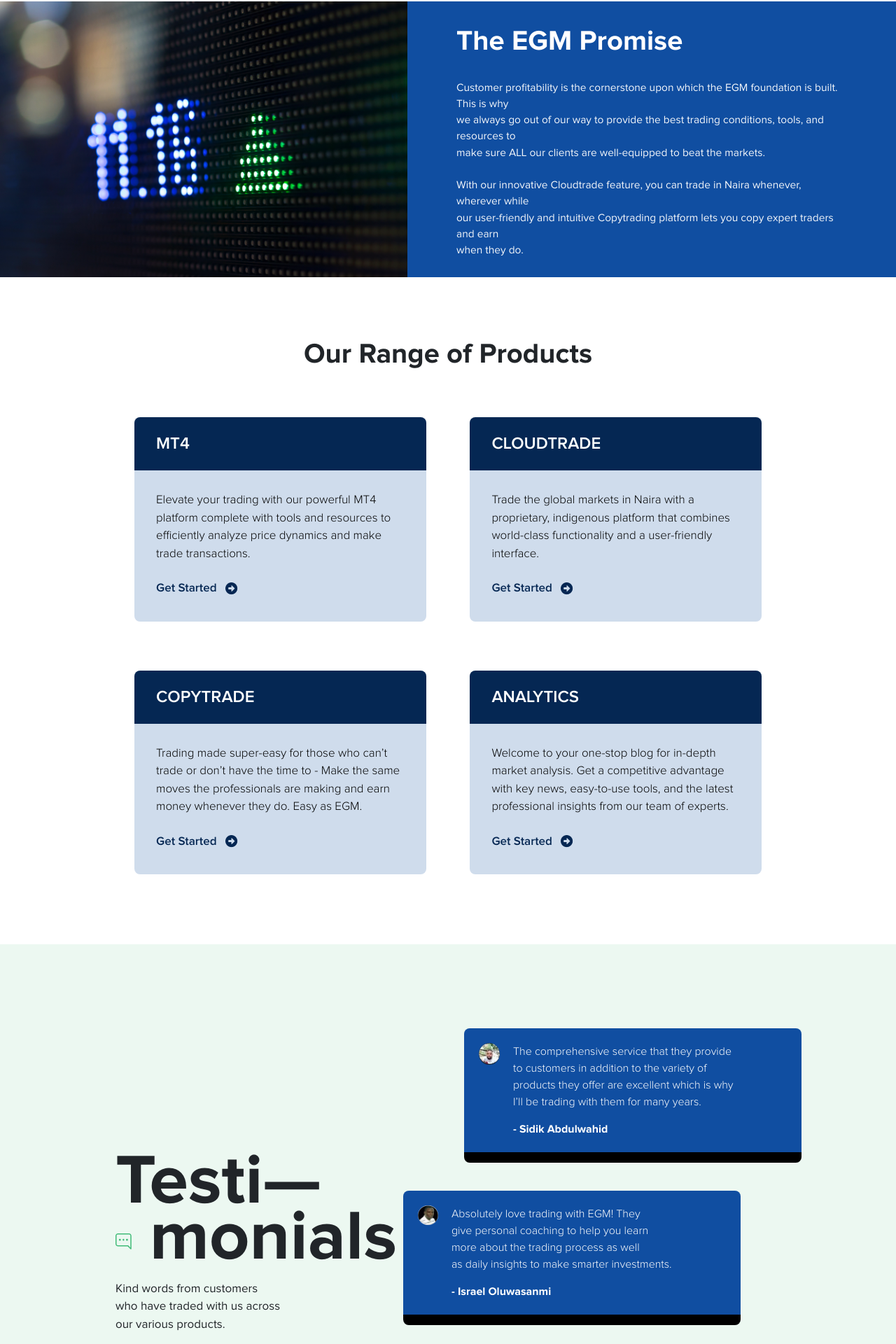
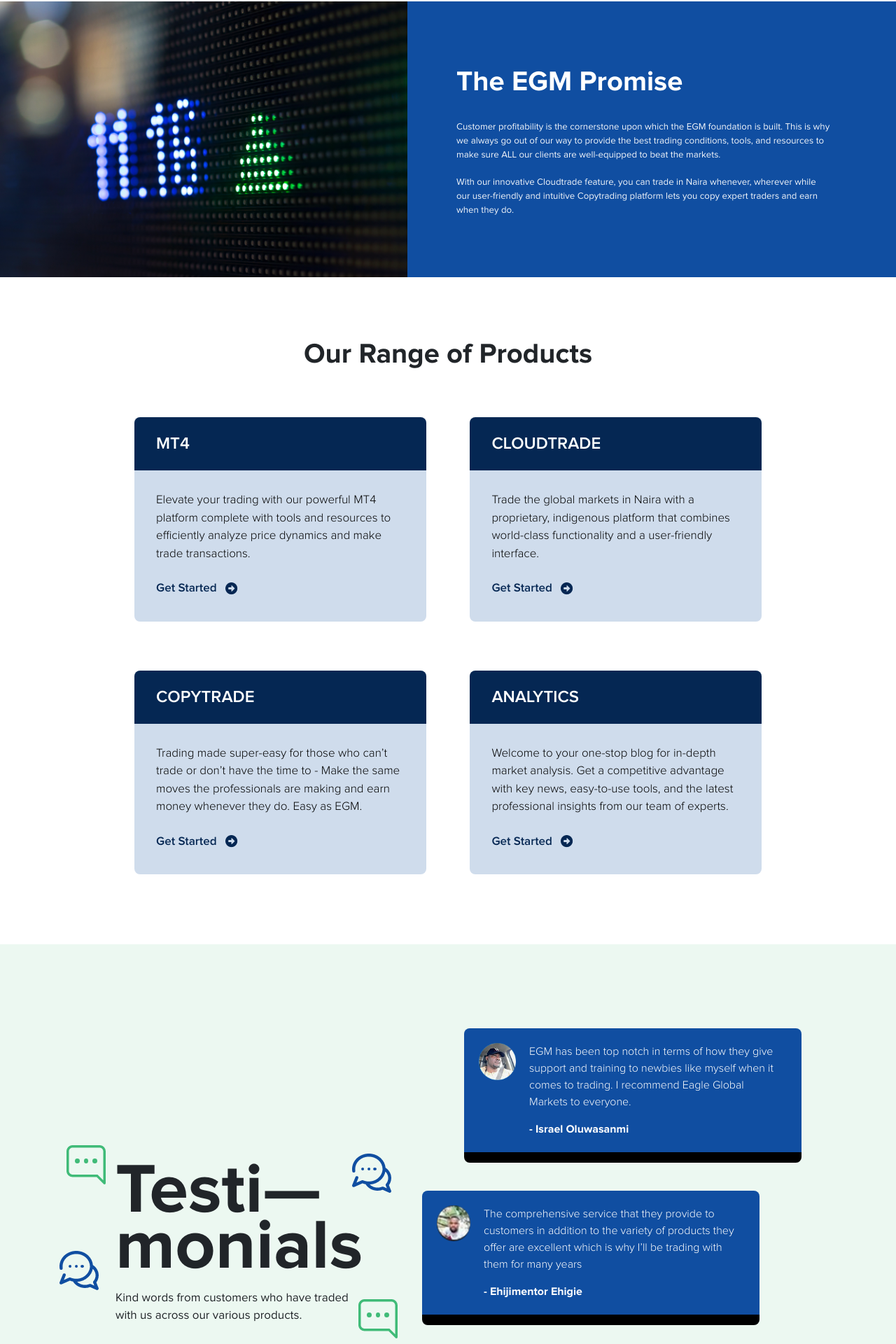
Before and after one commit to Marvelousy20/Eagleglobal, a Vue app: page / in a window 1280 px wide. Shown: the part 1680-3600 px from the top of the page at 70% size. Built offline with nearby package versions, Linux system fonts and the light colour scheme.

Commit message:
made other changes

```diff
--- a/src/components/Footer.vue
+++ b/src/components/Footer.vue
@@ -8,10 +8,10 @@
                     Please ensure you fully understand the <br>
                     risks and take care to manage your exposure
                     and seek independent advice if necessary.
-                    It’s important for you to consider <br>
+                    It’s important for you to consider <br class="i">
                     relevant legal documents before you decide whether or not to
                     trade any of our products.
-                    All our trading accounts have <br> negative balance protection.
+                    All our trading accounts have <br class="i"> negative balance protection.
                 </span>
 
                 <div class="mobile">
@@ -239,4 +239,34 @@
             font-size: 14.2px;
         }
     }
+
+    @media (min-width: 1246px) and (max-width: 1299px) {
+        .main-text, .text {
+            font-size: 1.24em;
+        }
+    }
+
+     @media (min-width: 1200px) and (max-width: 1245px) {
+        .main-text, .text {
+            font-size: 1.15em;
+        }
+    }
+
+    @media (min-width: 1178px) and (max-width: 1200px) {
+        .main-text, .text {
+            font-size: 1.13em;
+        }
+    }
+
+    @media (min-width: 1100px) and (max-width: 1178px) {
+        .main-text, .text {
+            font-size: 1em;
+        }
+    }
+
+    @media (min-width: 850px) and (max-width: 1100px) {
+        .main-text, .text {
+            font-size: .9em;
+        }
+    }
 </style>
--- a/src/components/Promise.vue
+++ b/src/components/Promise.vue
@@ -9,15 +9,15 @@
         <div class="text-container">
             <div class="main-text">The EGM Promise</div>
             <div class="text desktop">
-                Customer profitability is the cornerstone upon which the EGM foundation is built. <br>
+                Customer profitability is the cornerstone upon which the EGM foundation is built.
                 This is why <br> we always go out of our way to provide the best trading conditions, tools, and
-                <br>resources to <br> make sure ALL our clients are well-equipped to beat the markets.
+                resources to <br> make sure ALL our clients are well-equipped to beat the markets.
                 <br>
                 <br>
                 <span>
-                    With our innovative Cloudtrade feature, you can trade in Naira whenever, <br> wherever
+                    With our innovative Cloudtrade feature, you can trade in Naira whenever, wherever
                     while <br> our user-friendly and intuitive Copytrading platform lets you copy
-                    expert traders <br> and earn <br> when they do.
+                    expert traders and earn <br> when they do.
                 </span>
             </div>
             <div class="text mobile">
@@ -122,4 +122,28 @@
             font-size: .8em;
         }
     }
+
+    @media (min-width: 1252px) and (max-width: 1340px) {
+        .text {
+            font-family: 'Proxima Nova Regular';
+            font-size: .83em;
+            opacity: .95;
+        }
+    }
+
+    @media (min-width: 1200px) and (max-width: 1252px) {
+        .text {
+            font-family: 'Proxima Nova Regular';
+            font-size: .75em;
+            opacity: .95;
+        }
+    }
+
+    @media (min-width: 900px) and (max-width: 1201px) {
+        .text {
+            font-family: 'Proxima Nova Regular';
+            font-size: .6em;
+            opacity: .95;
+        }
+    }
 </style>
--- a/src/components/Testimonials.vue
+++ b/src/components/Testimonials.vue
@@ -363,12 +363,20 @@
     }
 
     @media (max-width:1293px) and (min-width: 800px) {
-        .desktop {
+        /* .desktop {
             display: none;
+        }    */
+
+        /* .mobile {
+            display: block;
+        } */
+
+        .two {
+            background: #104EA1;
+            width: 482px;
+            position: relative;
+            right: 60px;
         }
 
-        .mobile {
-            display: block;
-        }
     }
 </style>
```
